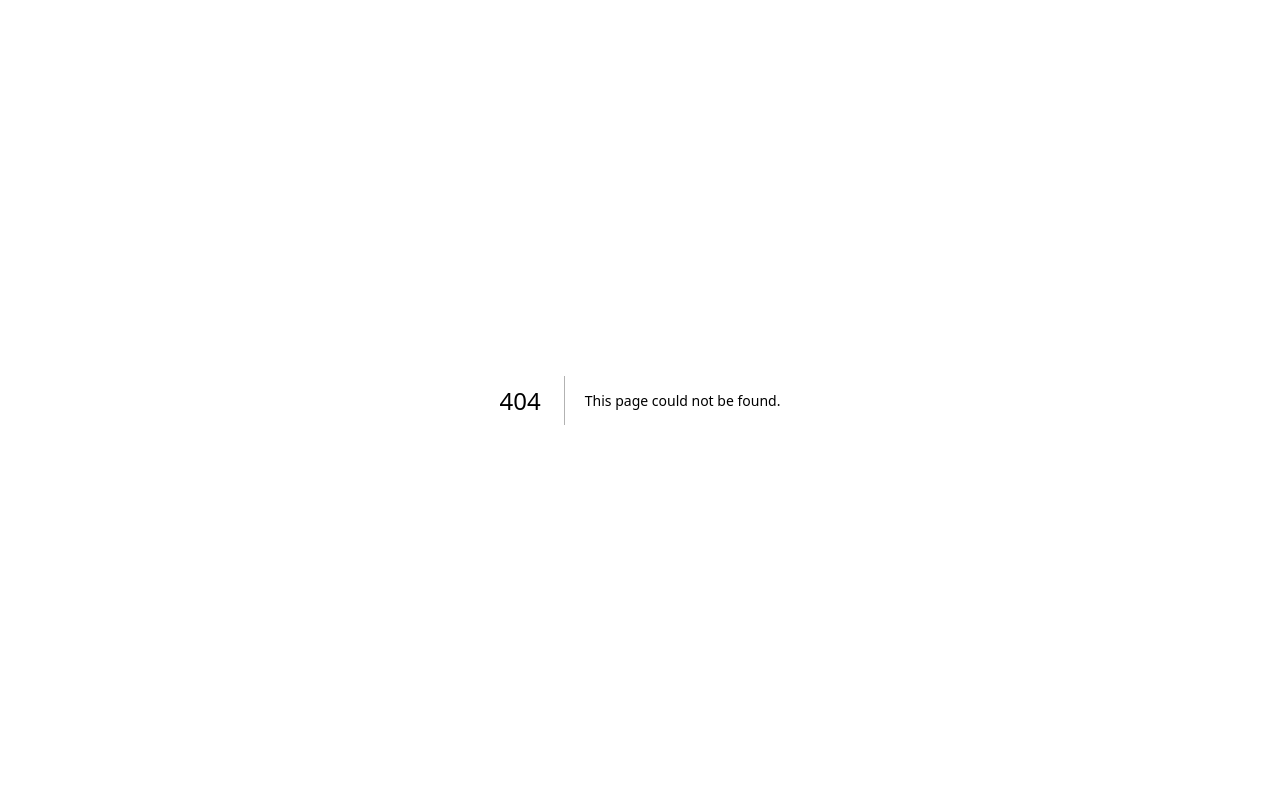
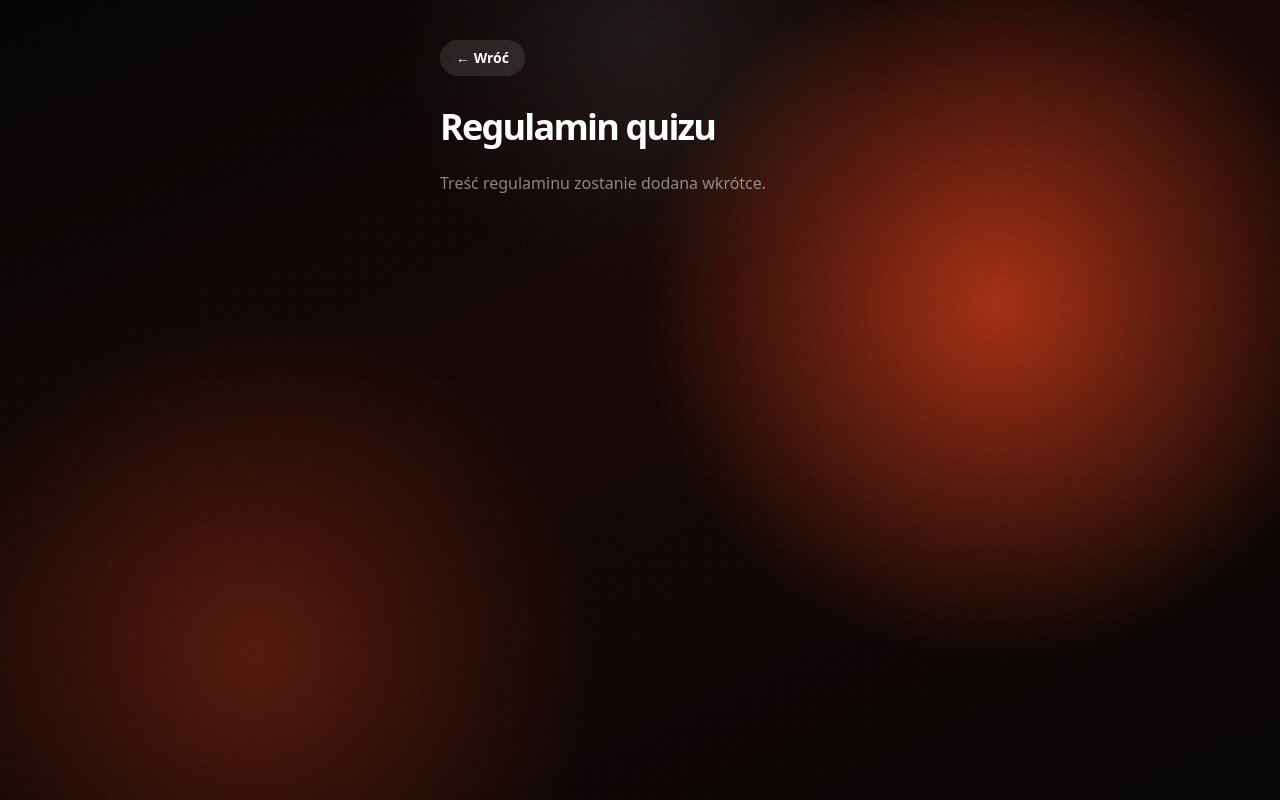
Before and after one commit to Julia3254/Quizy, a Next.js app: page /regulamin in a window 1280 px wide. Before the commit this address had no page. Built offline with nearby package versions, Linux system fonts and the light colour scheme.

Commit message:
Create RegulaminPage component with initial content

```diff
--- /dev/null
+++ b/app/regulamin/page.tsx
@@ -0,0 +1,13 @@
+export default function RegulaminPage() {
+  return (
+    <main className="querion-bg querion-grain relative min-h-dvh text-white">
+      <div className="mx-auto max-w-md px-6 py-10">
+        <a href="/play" className="inline-block rounded-full bg-white/10 px-4 py-2 text-sm font-bold">
+          ← Wróć
+        </a>
+        <h1 className="mt-8 text-4xl font-black leading-[1.05] tracking-[-0.05em]">Regulamin quizu</h1>
+        <p className="mt-6 text-base leading-relaxed text-white/50">Treść regulaminu zostanie dodana wkrótce.</p>
+      </div>
+    </main>
+  );
+}
```
